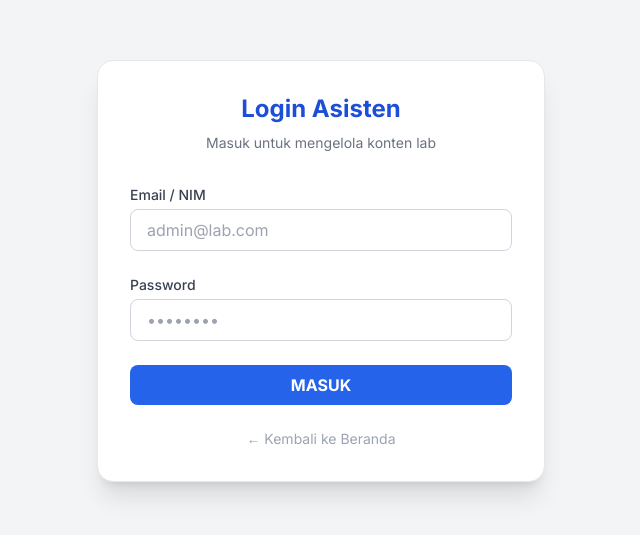
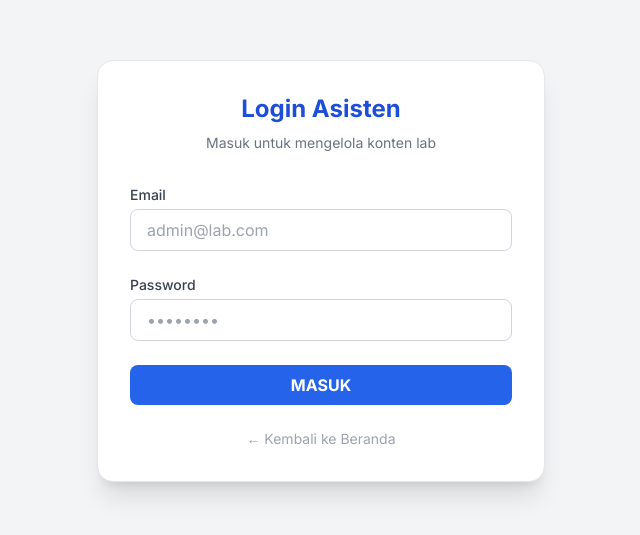
Before and after one commit to recttangular/lab-terapan, a Next.js app: page /login in a window 1280 px wide. Shown: the part 193-728 px from the top of the page, without its empty margins (319-959 px from the left). Built offline with nearby package versions, Linux system fonts and the light colour scheme.

Commit message:
perubahan ini lah pokoknya

```diff
--- /dev/null
+++ b/app/api/auth/[...nextauth]/route.ts
@@ -0,0 +1,3 @@
+import { handlers } from "@/auth"; // Import dari file auth.ts yang tadi kita buat di luar
+
+export const { GET, POST } = handlers;
--- a/app/artikel/[id]/page.tsx
+++ b/app/artikel/[id]/page.tsx
@@ -12,6 +12,7 @@ export default async function DetailArtikel(props: PageProps) {
 
   if (isNaN(postId)) return notFound();
 
+  // Cari SATU artikel saja
   const post = await prisma.post.findUnique({
     where: { id: postId },
   });
--- a/app/login/page.tsx
+++ b/app/login/page.tsx
@@ -1,6 +1,39 @@
+"use client";
+
+import { useState } from "react";
+import { signIn } from "next-auth/react"; // Import fungsi login
+import { useRouter } from "next/navigation";
 import Link from "next/link";
 
 export default function LoginPage() {
+  const router = useRouter();
+  const [email, setEmail] = useState("");
+  const [password, setPassword] = useState("");
+  const [error, setError] = useState("");
+  const [isLoading, setIsLoading] = useState(false);
+
+  const handleSubmit = async (e: React.FormEvent) => {
+    e.preventDefault();
+    setIsLoading(true);
+    setError("");
+
+    // Panggil Satpam (NextAuth)
+    const result = await signIn("credentials", {
+      email,
+      password,
+      redirect: false, // Jangan redirect otomatis biar kita handle sendiri
+    });
+
+    if (result?.error) {
+      setError("Email atau Password salah!");
+      setIsLoading(false);
+    } else {
+      // Login Sukses! Bawa ke Dashboard
+      router.push("/dashboard");
+      router.refresh(); // Refresh agar navbar berubah
+    }
+  };
+
   return (
     <main className="min-h-screen flex items-center justify-center bg-gray-100">
       <div className="bg-white p-8 rounded-2xl shadow-xl w-full max-w-md border border-gray-200">
@@ -9,13 +42,22 @@ export default function LoginPage() {
           <p className="text-gray-500 text-sm mt-2">Masuk untuk mengelola konten lab</p>
         </div>
 
-        <form className="space-y-6">
+        {error && (
+          <div className="bg-red-100 text-red-600 p-3 rounded-lg text-sm mb-4 text-center">
+            {error}
+          </div>
+        )}
+
+        <form onSubmit={handleSubmit} className="space-y-6">
           <div>
-            <label className="block text-sm font-medium text-gray-700 mb-1">Email / NIM</label>
+            <label className="block text-sm font-medium text-gray-700 mb-1">Email</label>
             <input
-              type="text"
-              className="w-full px-4 py-2 border border-gray-300 rounded-lg focus:ring-2 focus:ring-blue-500 focus:outline-none"
+              type="email"
+              className="w-full px-4 py-2 border border-gray-300 rounded-lg focus:ring-2 focus:ring-blue-500 outline-none"
               placeholder="admin@lab.com"
+              value={email}
+              onChange={(e) => setEmail(e.target.value)}
+              required
             />
           </div>
 
@@ -23,14 +65,21 @@ export default function LoginPage() {
             <label className="block text-sm font-medium text-gray-700 mb-1">Password</label>
             <input
               type="password"
-              className="w-full px-4 py-2 border border-gray-300 rounded-lg focus:ring-2 focus:ring-blue-500 focus:outline-none"
+              className="w-full px-4 py-2 border border-gray-300 rounded-lg focus:ring-2 focus:ring-blue-500 outline-none"
               placeholder="••••••••"
+              value={password}
+              onChange={(e) => setPassword(e.target.value)}
+              required
             />
           </div>
 
-          <Link href="/dashboard" className="block w-full text-center bg-blue-600 text-white py-2 rounded-lg font-bold hover:bg-blue-700 transition-all">
-            MASUK
-          </Link>
+          <button
+            type="submit"
+            disabled={isLoading}
+            className={`block w-full text-center bg-blue-600 text-white py-2 rounded-lg font-bold hover:bg-blue-700 transition-all ${isLoading ? "opacity-70 cursor-not-allowed" : ""}`}
+          >
+            {isLoading ? "Memproses..." : "MASUK"}
+          </button>
         </form>
 
         <div className="mt-6 text-center text-sm">
```
Also changed, not shown: auth.ts (+9 -11 lines), prisma.config.ts (deleted, +0 -14 lines).
